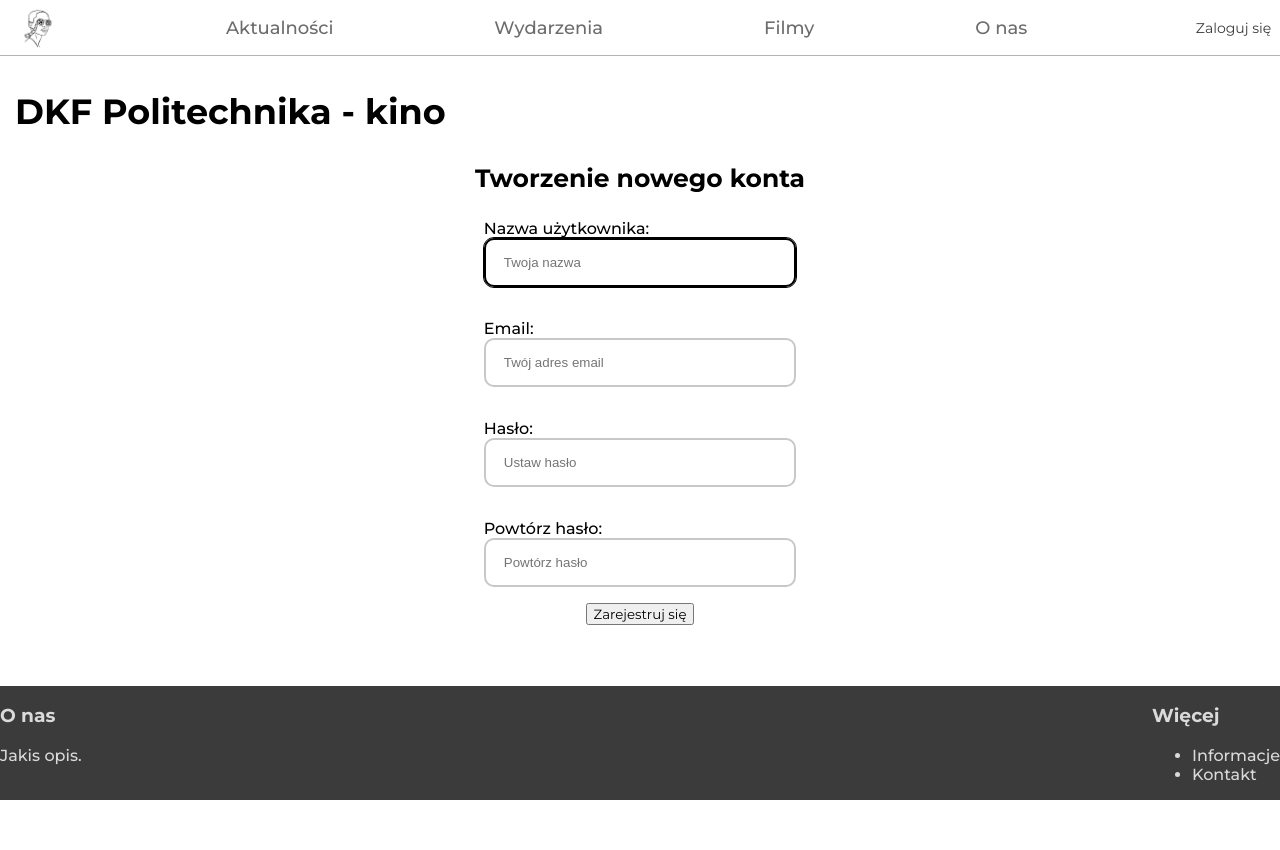
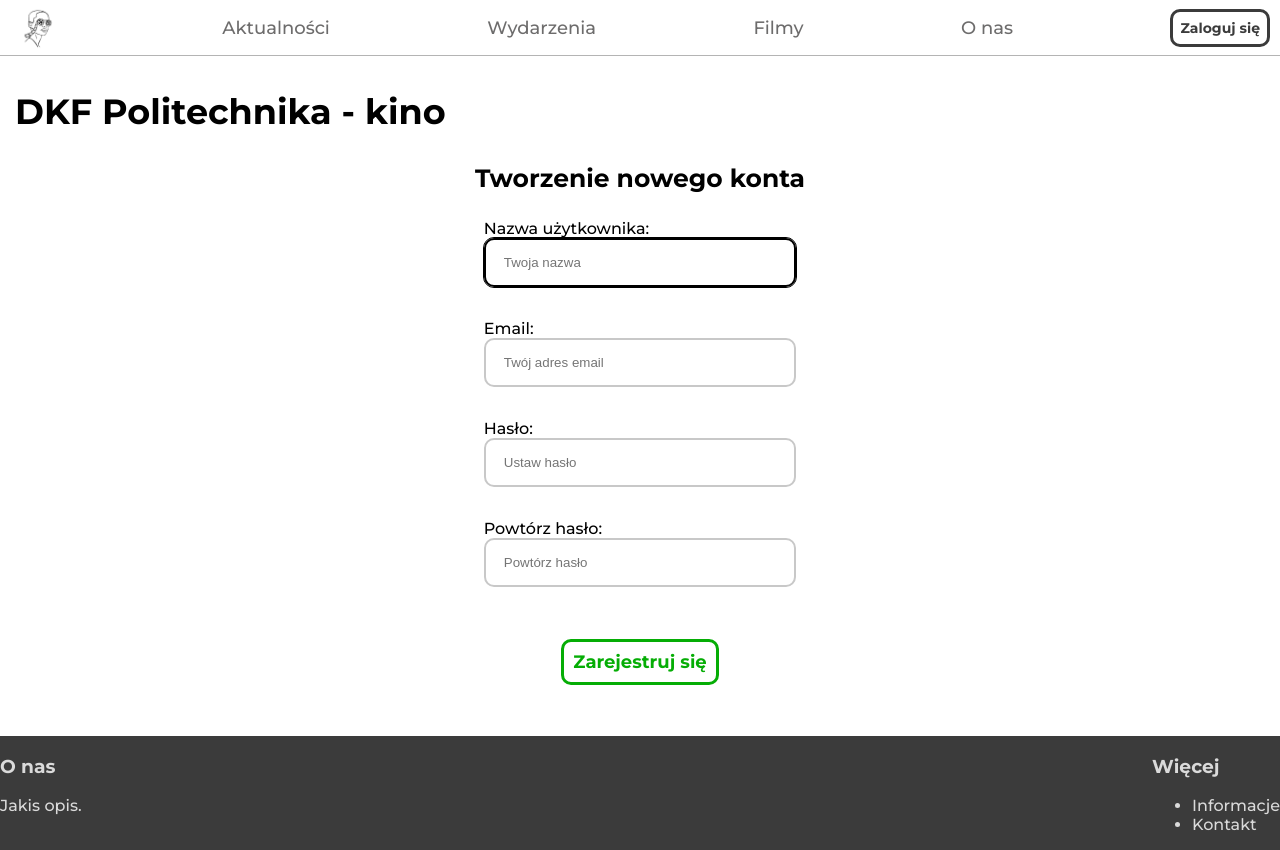
Before and after one commit to akopij70/dyplom, a Django app: page /signup/ in a window 1280 px wide. Before the commit the page ends 800 px from the top, so only its background shows below. Run offline with Django 4.2, Linux system fonts and the light colour scheme.

Commit message:
Błędy wyświetlają się po polsku i lekkie zmiany wyglądu. Errors shows in polish and small changes in appearance.

```diff
--- a/dkf/core/static/core/header.css
+++ b/dkf/core/static/core/header.css
@@ -54,31 +54,30 @@
 
 .right-side {
     height: 100%;
-    margin-right: 15px;
+    margin-right: 10px;
     display: flex;
     justify-content: center;
     align-items: center;
 }
 
-.log-button {
-    margin-right: 0.1em;
+.log-button  {
+    width: fit-content;
+    padding: 0.5em;
+    font-weight: bold;
+    background-color: white;
+    border-style: solid;
+    border-width: 3px;
+    border-radius: 10px;
+    cursor: pointer;
+    transition: 0.3s;
     color: rgb(59, 59, 59);
-    background-color: white;
-    border-style: none;
-    padding: 10%;
-    white-space: nowrap;
-    /*margin-right: auto;*/
-    border-radius: 4px;
-    cursor: pointer;
-    transition: color 0.3s,
-                background-color 0.3s;
+    border-color: rgb(59, 59, 59);
 }
 
 .log-button:hover {
     color: white;
-    /*background-color: black;*/
-    /*background-color: rgb(108, 117, 125);*/
-    background-color: rgb(59, 59, 59)
+    background-color: rgb(59, 59, 59);
+    border-color: rgb(59, 59, 59);
 }
 
 @media only screen and (min-width: 730px) {
--- a/dkf/core/templates/core/signup.html
+++ b/dkf/core/templates/core/signup.html
@@ -21,7 +21,7 @@
                     </div>
                 {% endif %}
             <div style="text-align: center;">
-                <button type="submit" class="login-button"> Zarejestruj się </button>
+                <button type="submit" class="save-button"> Zarejestruj się </button>
             </div>
             </div>
         </form>
--- a/dkf/dkf/settings.py
+++ b/dkf/dkf/settings.py
@@ -110,7 +110,7 @@ AUTH_PASSWORD_VALIDATORS = [
 # Internationalization
 # https://docs.djangoproject.com/en/4.2/topics/i18n/
 
-LANGUAGE_CODE = 'en-us'
+LANGUAGE_CODE = 'pl'
 
 TIME_ZONE = 'Europe/Warsaw'
 
```
